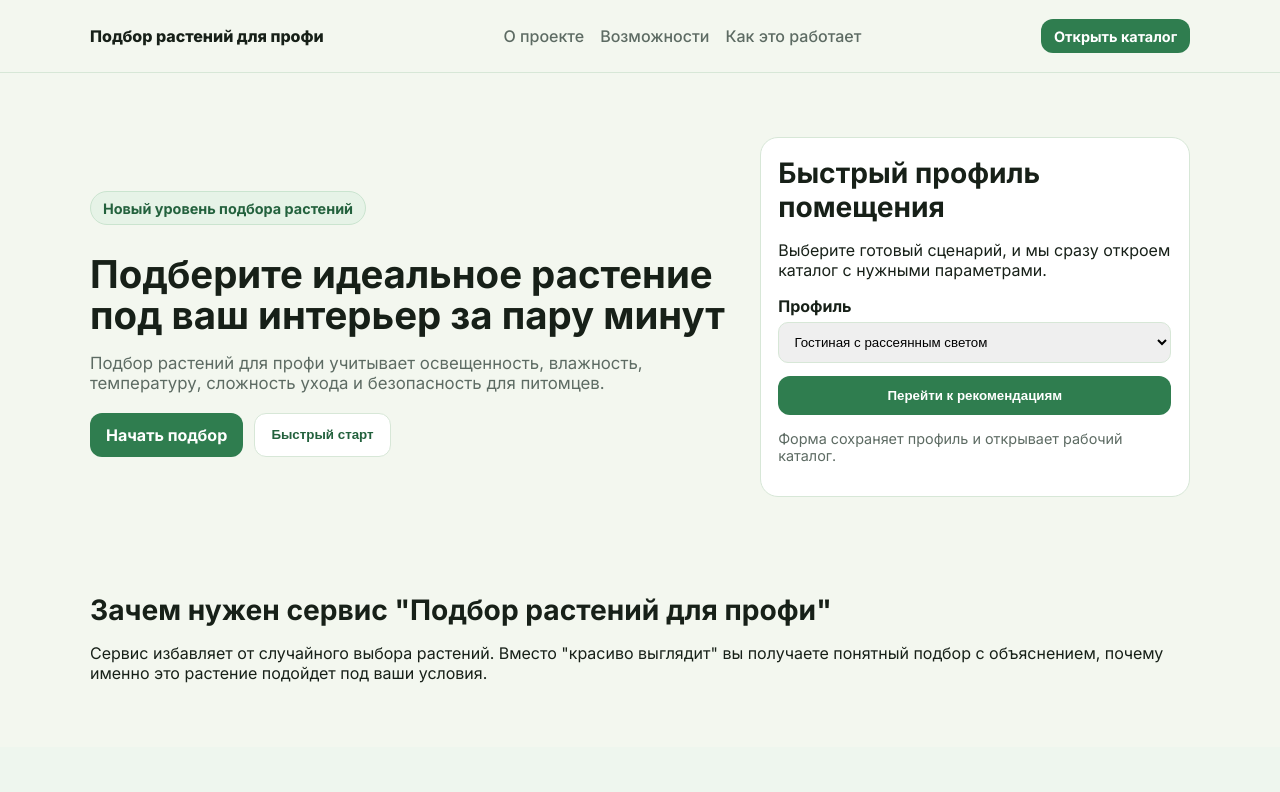
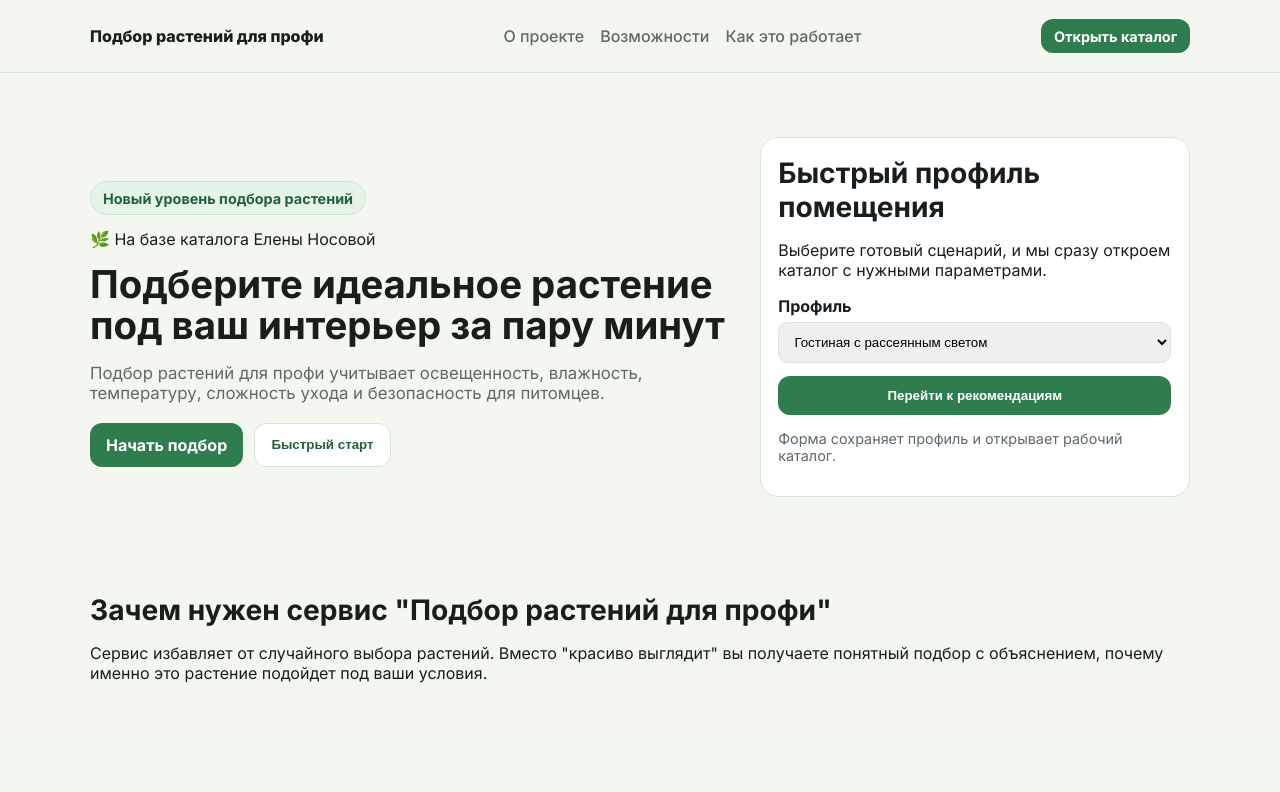
Before and after one commit to VictoriiaMikhaleva/Choose_your_plant, a website: page index.html in a window 1280 px wide. Shown: the top 792 px of the page. Drawn offline with Linux system fonts and the light colour scheme.

Commit message:
На базе каталога Елены Носовой

```diff
--- a/index.html
+++ b/index.html
@@ -28,6 +28,9 @@
       <div class="container hero-grid">
         <div>
           <p class="badge">Новый уровень подбора растений</p>
+          <div class="catalog-author">
+  🌿 На базе каталога Елены Носовой
+</div>
           <h1>Подберите идеальное растение под ваш интерьер за пару минут</h1>
           <p class="lead">
             Подбор растений для профи учитывает освещенность, влажность, температуру, сложность ухода и безопасность для питомцев.
```
